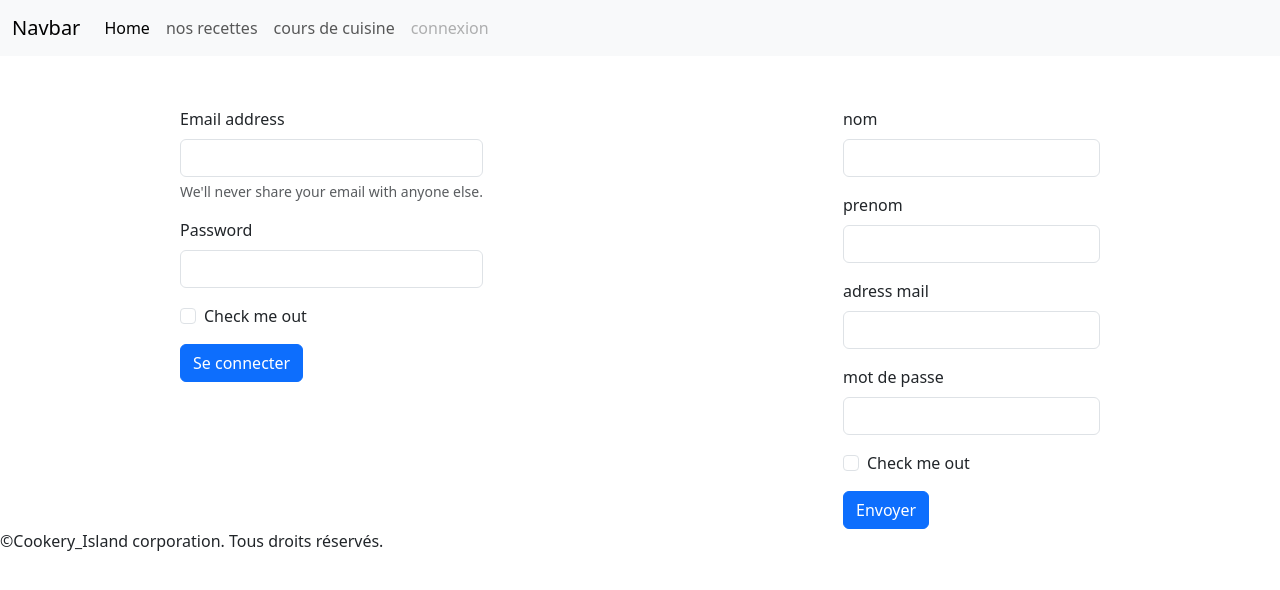
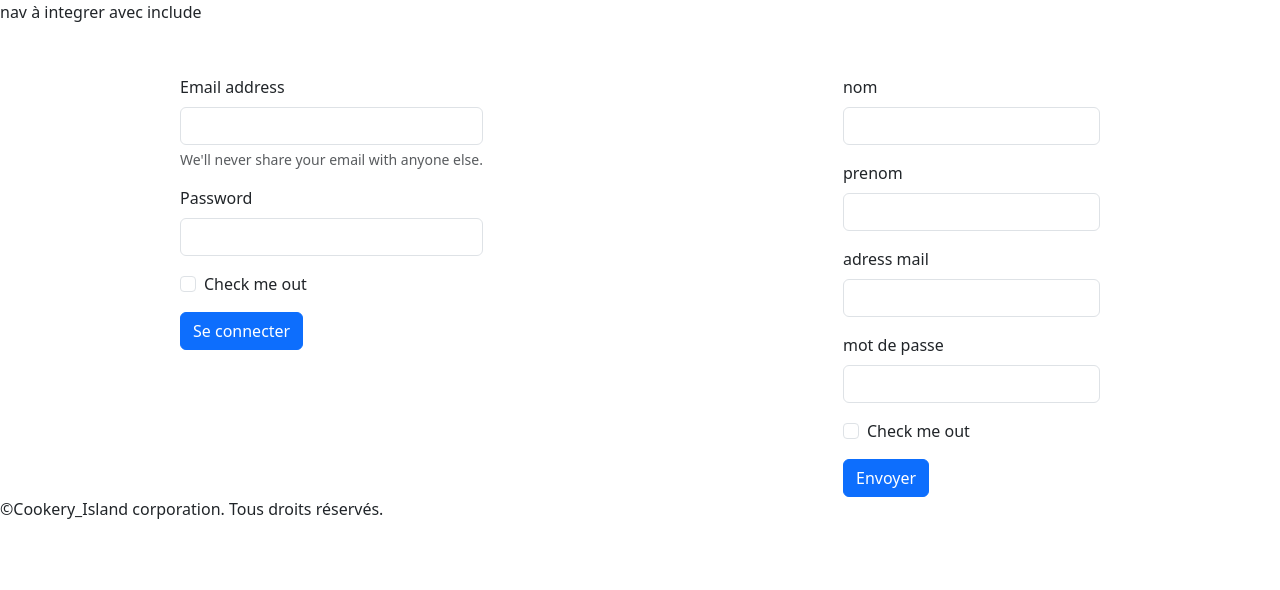
Before and after one commit to nahima170698/BlogCookery_Island, a PHP site: page /php/connexion.html in a window 1280 px wide. Shown: the top 590 px of the page. Run offline with PHP 8.4, Linux system fonts and the light colour scheme.

Commit message:
modif fichier admin et connexion

```diff
--- a/css/style.css
+++ b/css/style.css
@@ -1,4 +1,5 @@
-main{
+/* page admin main et footer */
+.formConnexion{
     margin-top: 4%;
     display: flex;
     justify-content: space-around;
--- a/php/admin.html
+++ b/php/admin.html
@@ -3,12 +3,13 @@
 <head>
     <meta charset="UTF-8">
     <meta name="viewport" content="width=device-width, initial-scale=1.0">
+    <link rel="stylesheet" href="../css/style.css">
     <title>Document</title>
 </head>
 <body>
 
     <header>
-
+        <p>nav a integrer avec include</p>
     </header>
 
     <main>
--- a/php/connexion.html
+++ b/php/connexion.html
@@ -12,25 +12,10 @@
 <body>
 
     <header>
-        <nav class="navbar navbar-expand-lg bg-body-tertiary">
-            <div class="container-fluid">
-              <a class="navbar-brand" href="#">Navbar</a>
-              <button class="navbar-toggler" type="button" data-bs-toggle="collapse" data-bs-target="#navbarNavAltMarkup" aria-controls="navbarNavAltMarkup" aria-expanded="false" aria-label="Toggle navigation">
-                <span class="navbar-toggler-icon"></span>
-              </button>
-              <div class="collapse navbar-collapse" id="navbarNavAltMarkup">
-                <div class="navbar-nav">
-                  <a class="nav-link active" aria-current="page" href="#">Home</a>
-                  <a class="nav-link" href="#">nos recettes</a>
-                  <a class="nav-link" href="#">cours de cuisine</a>
-                  <a class="nav-link disabled">connexion</a>
-                </div>
-              </div>
-            </div>
-          </nav>
+        <p>nav à integrer avec include</p>
     </header>
 
-    <main>
+    <main class="formConnexion">
         <!-- formulaire de connexion -->
         <section>
             <form>
```
